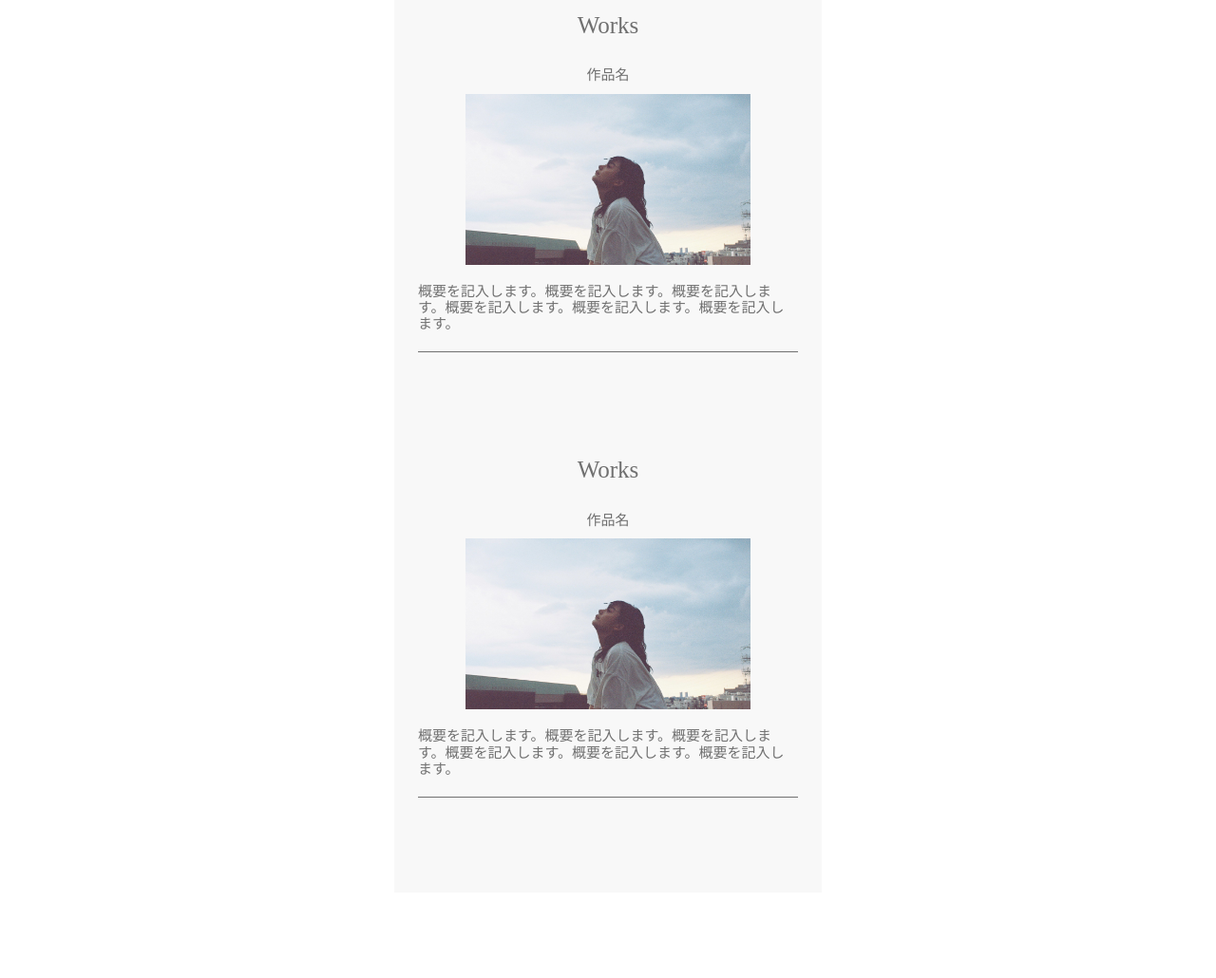
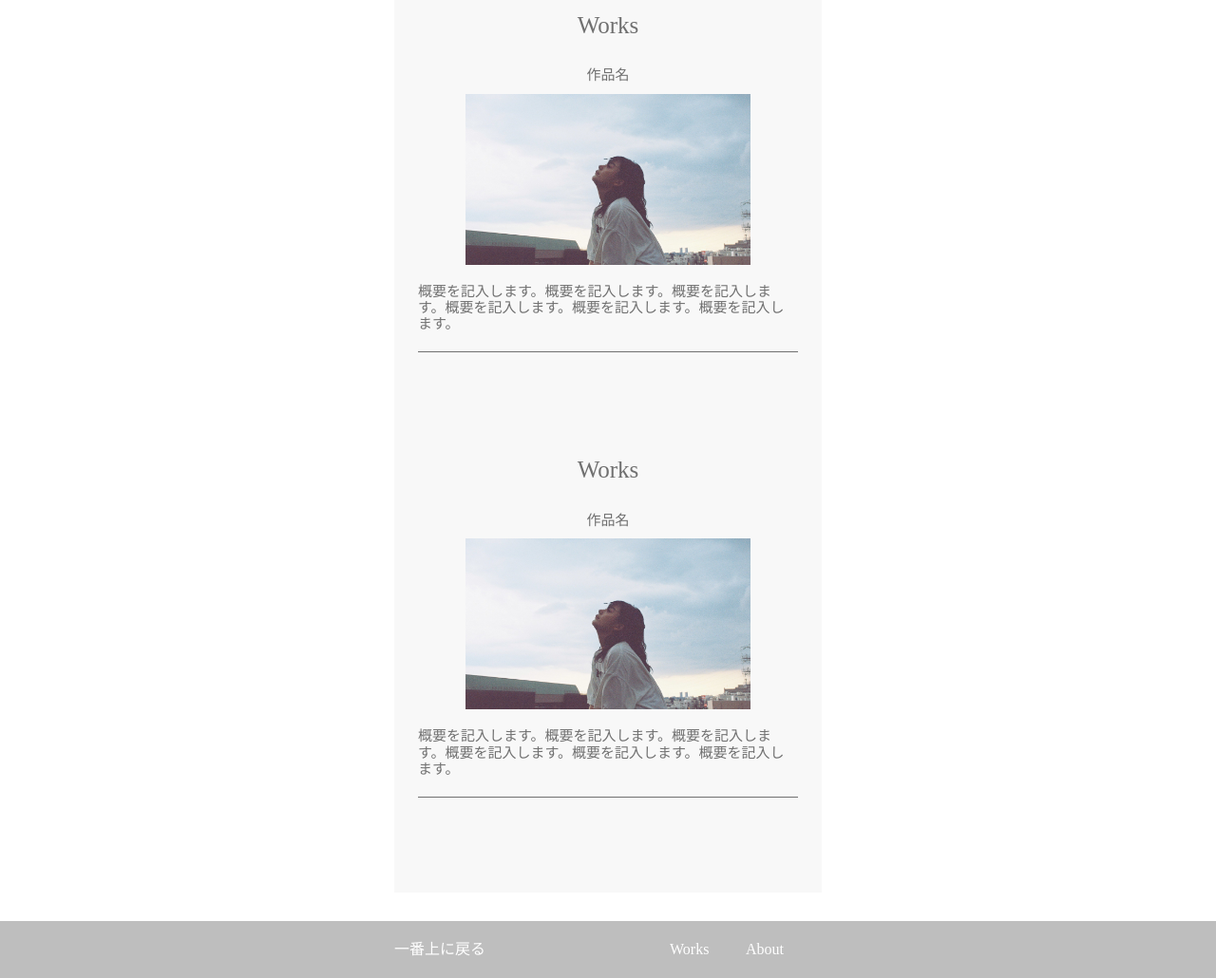
Before and after one commit to sgmikami03/portfolio, a plain HTML site: page index.html in a window 1280 px wide. Shown: the part 981-2011 px from the top of the page at 95% size. Before the commit the page ends 1921 px from the top, so only its background shows below. Drawn offline with Linux system fonts and the light colour scheme.

Commit message:
[add]footerの追加
[add]footerの追加

ショートカットが必要だったので

```diff
--- a/css/style.css
+++ b/css/style.css
@@ -23,7 +23,7 @@ header h1 span{
 .header-icon{
     font-size: 20px;
 }
-.header-cover{
+#header-cover{
     height: 200px;
     width: 100%;
 }
@@ -31,6 +31,7 @@ header h1 span{
 /*comtents-----*/
 .contents{
     margin: 0 auto;
+    margin-bottom: 30px;
     width: 450px;
     background-color: #F8F8F8;
 }
@@ -106,3 +107,25 @@ hr{
     width: 400px;
     margin: 0 auto;
 }
+
+/*footer-----*/
+footer{
+    width: 100%;
+    height: 60px;
+    background-color: #BEBEBE;
+}
+.fotter-contents{
+    width: 450px;
+    margin: auto;
+    line-height: 60px;
+}
+.shortcut-button{
+    color: white;
+    width: 80px;
+    float: right;
+}
+.return-button{
+    color: white;
+    width: 100;
+    float: left;
+}
--- a/index.html
+++ b/index.html
@@ -18,11 +18,11 @@
             <a class="header-icon" href="#"><i class="fab fa-facebook-f"></i></a>
         </p>
     </header>
-    <div class="header-cover"></div>
+    <div id="header-cover"></div>
 
     <div class="contents">
         <div class="content introduction">
-            <h2>About</h2>
+            <h2 id="about-title">About</h2>
             <p  class="center text">東京でプログラミングをしている学生です。<br>システムエンジニアを目指しています。</p>
             <img id="self-portrait" src="image/my-image.png" alt="自画像">
 
@@ -36,7 +36,7 @@
         </div>
 
         <div class="content">
-            <h2>Works</h2>
+            <h2 id="works-title">Works</h2>
             <h3>作品名</h3>
             <a href="#">
               <img class="link-image" src="image/sample.JPG" alt="作品">
@@ -56,5 +56,13 @@
         </div>
     </div>
 
+    <footer>
+        <div class="fotter-contents">
+            <a class="return-button" href="index.html#header-cover">一番上に戻る</a>
+            <a class="shortcut-button" href="index.html#header-cover">About</a>
+            <a class="shortcut-button" href="index.html#works-title">Works</a>
+        </div>
+    </footer>
+
 </body>
 </html>
```
